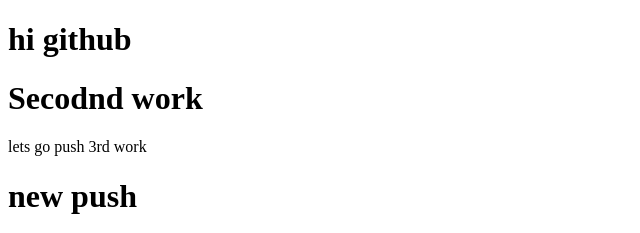
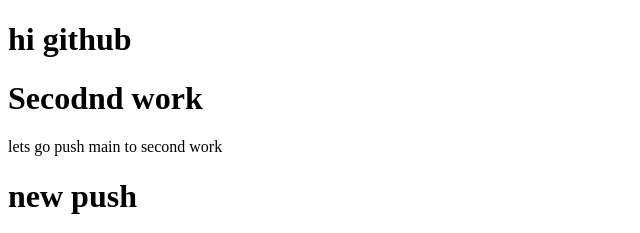
Before and after one commit to Alimul1234/my-first-website, a plain HTML site: page index.html in a window 1280 px wide. Shown: the top 233 px of the page, 0-640 px from the left. Drawn offline with Linux system fonts and the light colour scheme; grey boxes are pictures that could not be loaded.

Commit message:
chning main

```diff
--- a/index.html
+++ b/index.html
@@ -8,7 +8,7 @@
 <body>
     <h1>hi github</h1>
     <h1>Secodnd work</h1>
-    <p>lets go push 3rd work</p>
+    <p>lets go push main to second work</p>
     <h1>new push</h1>
     <img src="vutta.jpg" alt="vutta" width="500px" height="400px">
     <h1>new branch created</h1>
```
